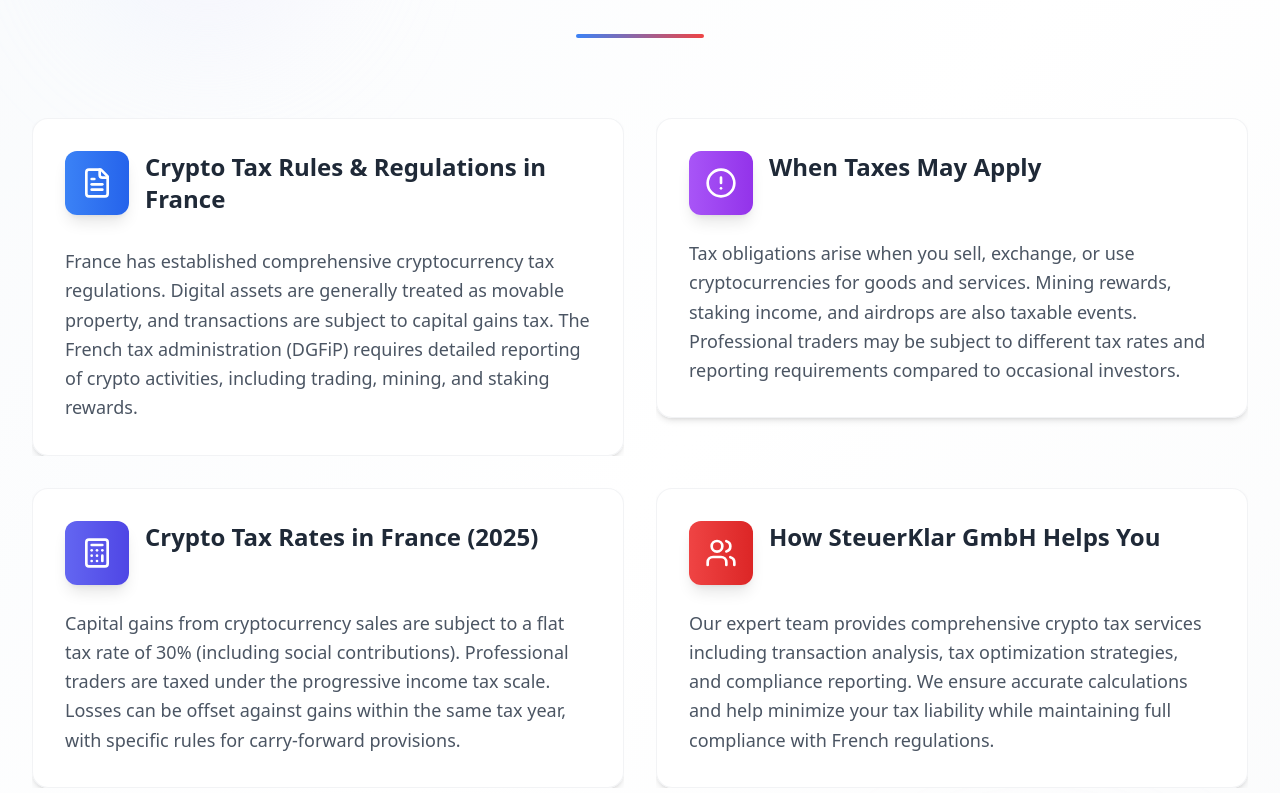
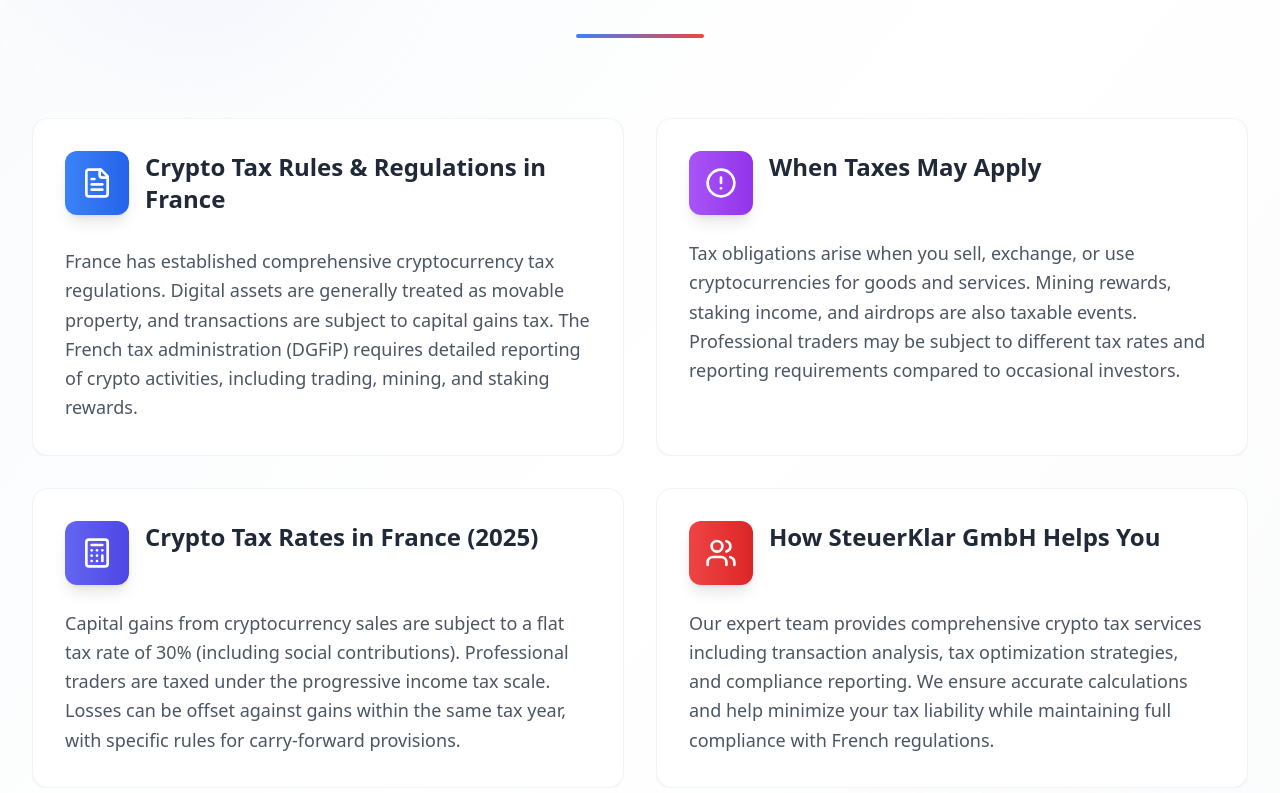
Before and after one commit to malikcoder02-hub/Crypt-tax-france, a React (Vite) app: page / in a window 1280 px wide. Shown: the part 1087-1880 px from the top of the page. Built offline with nearby package versions, Linux system fonts and the light colour scheme.

Commit message:
Fix card shadows and ensure equal heights

```diff
--- a/src/components/Content.tsx
+++ b/src/components/Content.tsx
@@ -57,17 +57,15 @@ const Content: React.FC = () => {
         </div>
 
         {/* Content Grid - New Card Layout */}
-        <div className="grid md:grid-cols-2 gap-8 mb-16">
+        <div className="grid md:grid-cols-2 gap-8 mb-16 items-stretch">
           {sections.map((section, index) => {
             const Icon = section.icon;
             return (
               <div
                 key={section.id}
-                className="group relative overflow-hidden"
+                className="group relative overflow-hidden h-full"
               >
-                <div className={`absolute inset-0 bg-gradient-to-br ${section.bgGradient} opacity-0 group-hover:opacity-50 transition-opacity duration-300 rounded-2xl`}></div>
-
-                <div className="relative bg-white/90 backdrop-blur-sm rounded-2xl p-8 border border-gray-200/50 shadow-md hover:shadow-xl transition-all duration-300 hover:border-gray-300/50 hover:bg-white/95">
+                <div className="relative bg-white/95 backdrop-blur-sm rounded-2xl p-8 border border-gray-200/50 shadow-sm hover:shadow-lg transition-all duration-300 hover:border-gray-300/50 hover:bg-white h-full flex flex-col">
                   {/* Icon and Title Row */}
                   <div className="flex items-start space-x-4 mb-6">
                     <div className={`flex-shrink-0 w-16 h-16 bg-gradient-to-r ${section.gradient} rounded-xl flex items-center justify-center shadow-lg group-hover:scale-110 transition-transform duration-300`}>
@@ -81,12 +79,12 @@ const Content: React.FC = () => {
                   </div>
 
                   {/* Content */}
-                  <p className="text-gray-600 leading-relaxed text-lg group-hover:text-gray-700 transition-colors">
+                  <p className="text-gray-600 leading-relaxed text-lg group-hover:text-gray-700 transition-colors flex-1">
                     {section.data.content}
                   </p>
 
                   {/* Hover Arrow */}
-                  <div className="absolute bottom-6 right-6 opacity-0 group-hover:opacity-100 transition-all duration-300 transform translate-x-2 group-hover:translate-x-0">
+                  <div className="absolute bottom-6 right-6 opacity-0 group-hover:opacity-100 transition-all duration-300 transform translate-x-2 group-hover:translate-x-0 mt-4">
                     <ArrowRight className="w-5 h-5 text-gray-400" />
                   </div>
                 </div>
```
